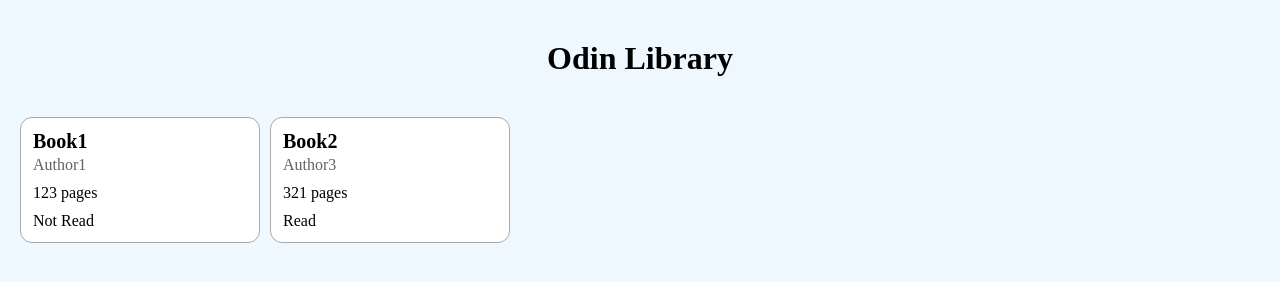
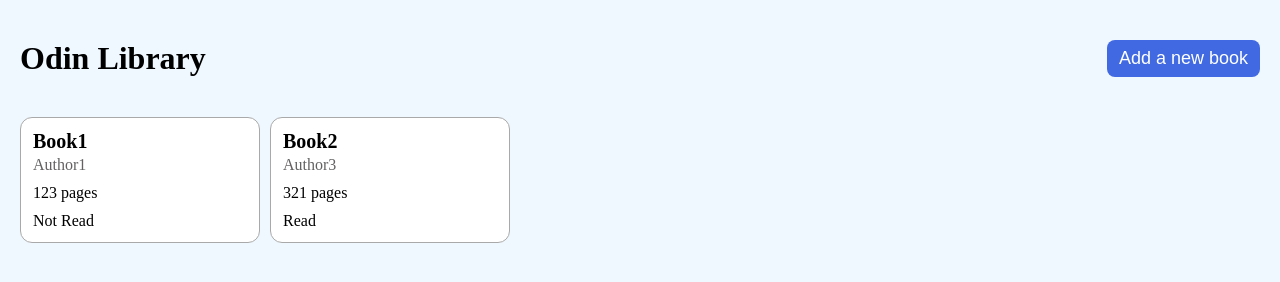
Before and after one commit to kamlesh-borana/odin-library, a plain HTML site: page index.html in a window 1280 px wide. Drawn offline with Linux system fonts and the light colour scheme.

Commit message:
Add header container containing heading and button

```diff
--- a/index.html
+++ b/index.html
@@ -7,7 +7,11 @@
     <link rel="stylesheet" href="style.css">
 </head>
 <body>
-    <h1>Odin Library</h1>
+    <div class="header">
+        <h1>Odin Library</h1>
+        <button>Add a new book</button>
+    </div>
+
 
     <div class="library">
 
--- a/style.css
+++ b/style.css
@@ -8,9 +8,19 @@ body {
     background-color: aliceblue;
 }
 
-h1 {
-    text-align: center;
+.header {
+    display: flex;
+    justify-content: space-between;
     padding: 40px 20px;
+}
+
+.header button {
+    font-size: 18px;
+    padding: 4px 12px;
+    background-color: royalblue;
+    color: white;
+    border: none;
+    border-radius: 8px;
 }
 
 .library {
```
